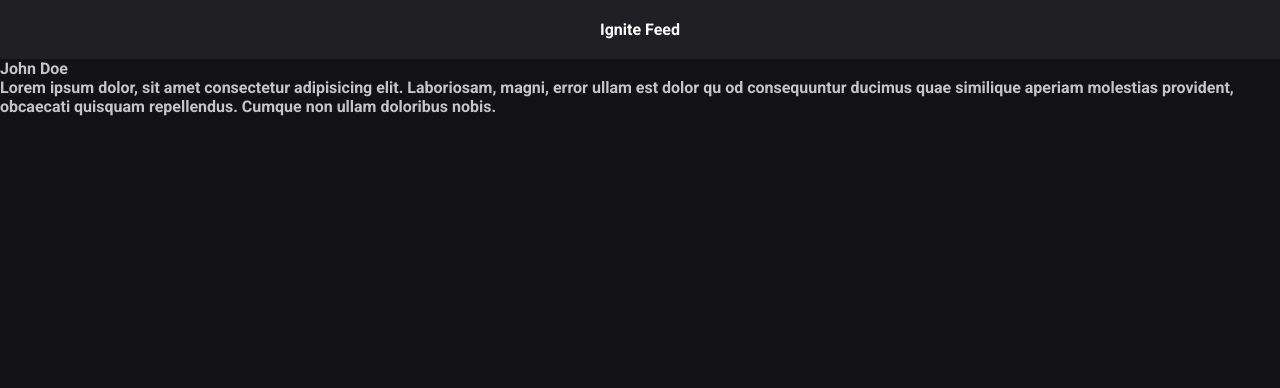
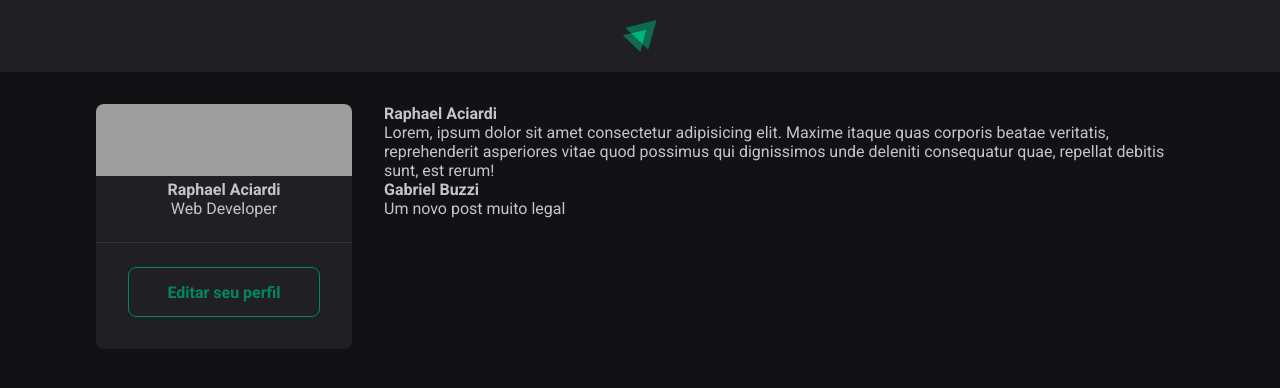
Before and after one commit to raphael-aciardi/Ignite-Feed, a React (Vite) app: page / in a window 1280 px wide. Shown: the top 388 px of the page. Built offline with nearby package versions, Linux system fonts and the light colour scheme; grey boxes are pictures that could not be loaded.

Commit message:
Starting Sidebar

```diff
--- a/index.html
+++ b/index.html
@@ -1,5 +1,5 @@
 <!doctype html>
-<html lang="en">
+<html lang="pt-br">
   <head>
     <link rel="preconnect" href="https://fonts.googleapis.com">
     <link rel="preconnect" href="https://fonts.gstatic.com" crossorigin>
--- a/src/App.jsx
+++ b/src/App.jsx
@@ -1,21 +1,30 @@
-import { useState } from 'react';
+
 import { Post } from './Post';
-import './global.css'
+import './global.css';
+import { Sidebar } from './components/Sidebar';
 import { Header } from './components/Header';
-
+import styles from './App.module.css';
 
 function App() {
-
-
   return (
     <div>
-      <Header/>
-      <Post autor="John Doe"/>
-      <Post autor="Lorem ipsum dolor, sit amet consectetur adipisicing elit. Laboriosam, magni, error ullam est dolor qu
-        od consequuntur ducimus quae similique aperiam molestias provident, obcaecati quisquam repellendus. Cumque non ullam doloribus nobis."
-      />
+
+      <Header />
+      <div className={styles.wrapper}>
+        <Sidebar />
+        <main>
+          <Post
+            author="Raphael Aciardi"
+            content="Lorem, ipsum dolor sit amet consectetur adipisicing elit. Maxime itaque quas corporis beatae veritatis, reprehenderit asperiores vitae quod possimus qui dignissimos unde deleniti consequatur quae, repellat debitis sunt, est rerum!"
+          />
+          <Post
+            author="Gabriel Buzzi"
+            content="Um novo post muito legal"
+          />
+        </main>
+      </div>
     </div>
-  )
+  );
 }
 
-export default App
+export default App;
--- /dev/null
+++ b/src/App.module.css
@@ -0,0 +1,10 @@
+ .wrapper{
+  max-width: 70rem;
+  margin: 2rem auto;
+  padding: 0 1rem;
+
+  display: grid;
+  grid-template-columns: 256px 1fr;
+  gap: 2rem;
+  align-items: flex-start;
+ }
--- a/src/Post.jsx
+++ b/src/Post.jsx
@@ -1,8 +1,8 @@
 export function Post(props) {
   return (
     <div>
-      <strong>{props.autor}</strong>
-      <p>{props.countent}</p>
+      <strong>{props.author}</strong>
+      <p>{props.content}</p>
     </div>
   )
 }
--- a/src/components/Header.jsx
+++ b/src/components/Header.jsx
@@ -1,8 +1,10 @@
 import styles from './Header.module.css'
+import igniteLogo from '../assets/ignite-logo.svg'
+
 export function Header() {
     return (
         <header className={styles.header}>
-            <strong>Ignite Feed</strong>
+            <img src={igniteLogo} alt="" />
         </header>
     )
 }
--- a/src/components/Header.module.css
+++ b/src/components/Header.module.css
@@ -5,3 +5,8 @@
     justify-content: center;
     padding: 1.25rem 0;
 }
+
+.header img{
+    height: 2rem;
+
+}
--- /dev/null
+++ b/src/components/Sidebar.jsx
@@ -0,0 +1,22 @@
+
+import styles from './Sidebar.module.css'
+export function Sidebar(){
+  return(
+    <aside className={styles.sidebar}>
+      <img className={styles.cover}
+        src="https://images.unsplash.com/photo-1633356122102-3fe601e05bd2?q=50&w=500&auto=format&fit=crop&ixlib=rb-4.0.3&ixid=M3wxMjA3fDB8MHxwaG90by1wYWdlfHx8fGVufDB8fHx8fA%3D%3D" alt=""
+      />
+
+      <div className={styles.profile}>
+        <strong>Raphael Aciardi</strong>
+        <span>Web Developer</span>
+      </div>
+
+      <footer>
+        <a href="#">
+          Editar seu perfil
+        </a>
+      </footer>
+    </aside>
+  )
+}
--- /dev/null
+++ b/src/components/Sidebar.module.css
@@ -0,0 +1,35 @@
+.sidebar {
+  background: var(--gray-800);
+  border-radius: 8px;
+  overflow: hidden;
+}
+.cover {
+  width: 100%;
+  height: 72px;
+  object-fit: cover;
+}
+.profile {
+  display: flex;
+  flex-direction: column;
+  align-items: center;
+}
+.sidebar footer {
+  border-top: 1px solid var(--gray-600);
+  margin-top: 1.5rem;
+  padding: 1.5rem 2rem 2rem;
+}
+.sidebar footer a {
+  width: 100%;
+  background: transparent;
+  color: var(--green-500);
+  border: 1px solid var(--green-500);
+  border-radius: 8px;
+  height: 50px;
+  padding: 0 1.5rem;
+  font-weight: bold;
+  display: block;
+  text-decoration: none;
+  display: flex;
+  align-items: center;
+  justify-content: center;
+}
```
Also changed, not shown: src/assets/ignite-logo.svg (added), src/assets/user-background.jpg (added).
